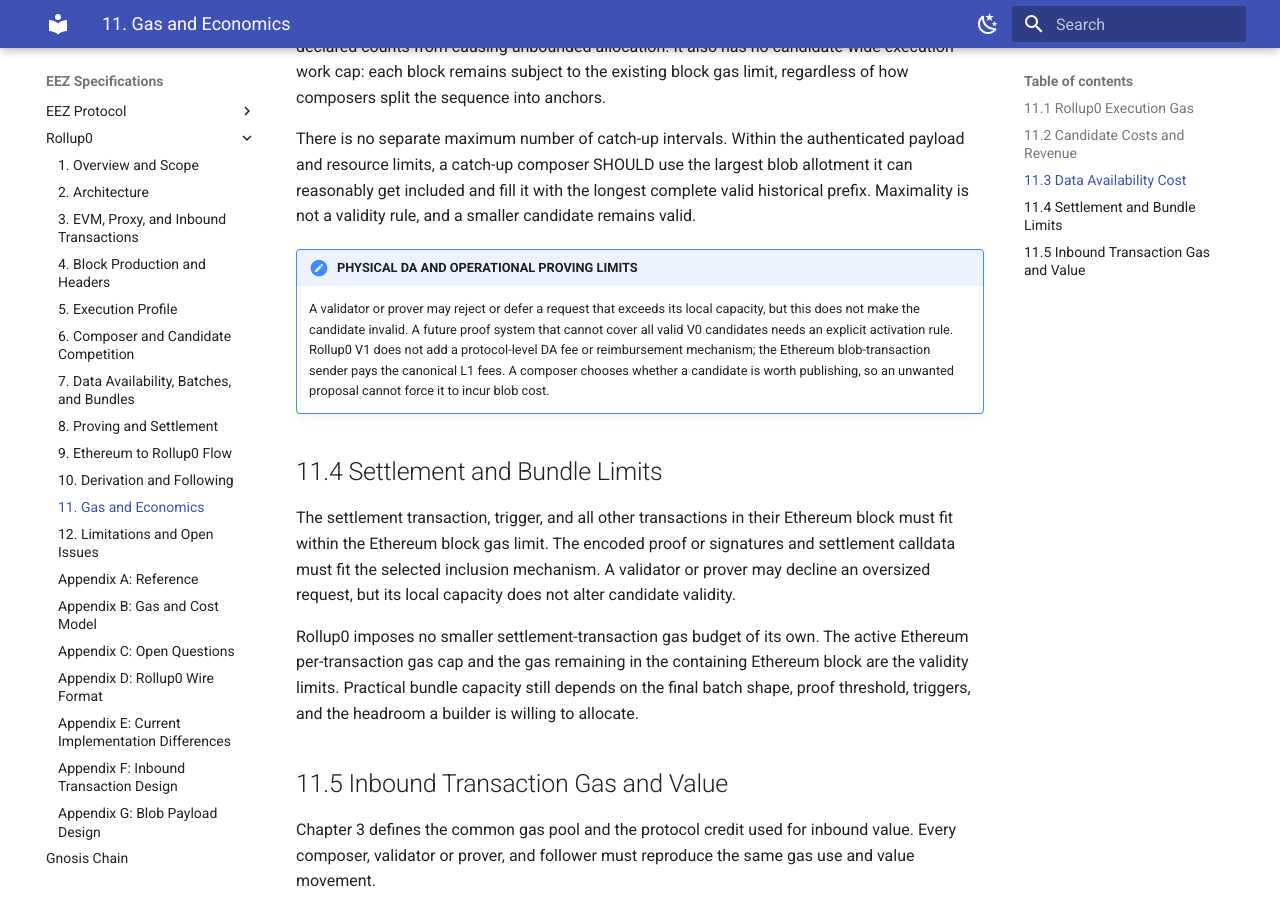
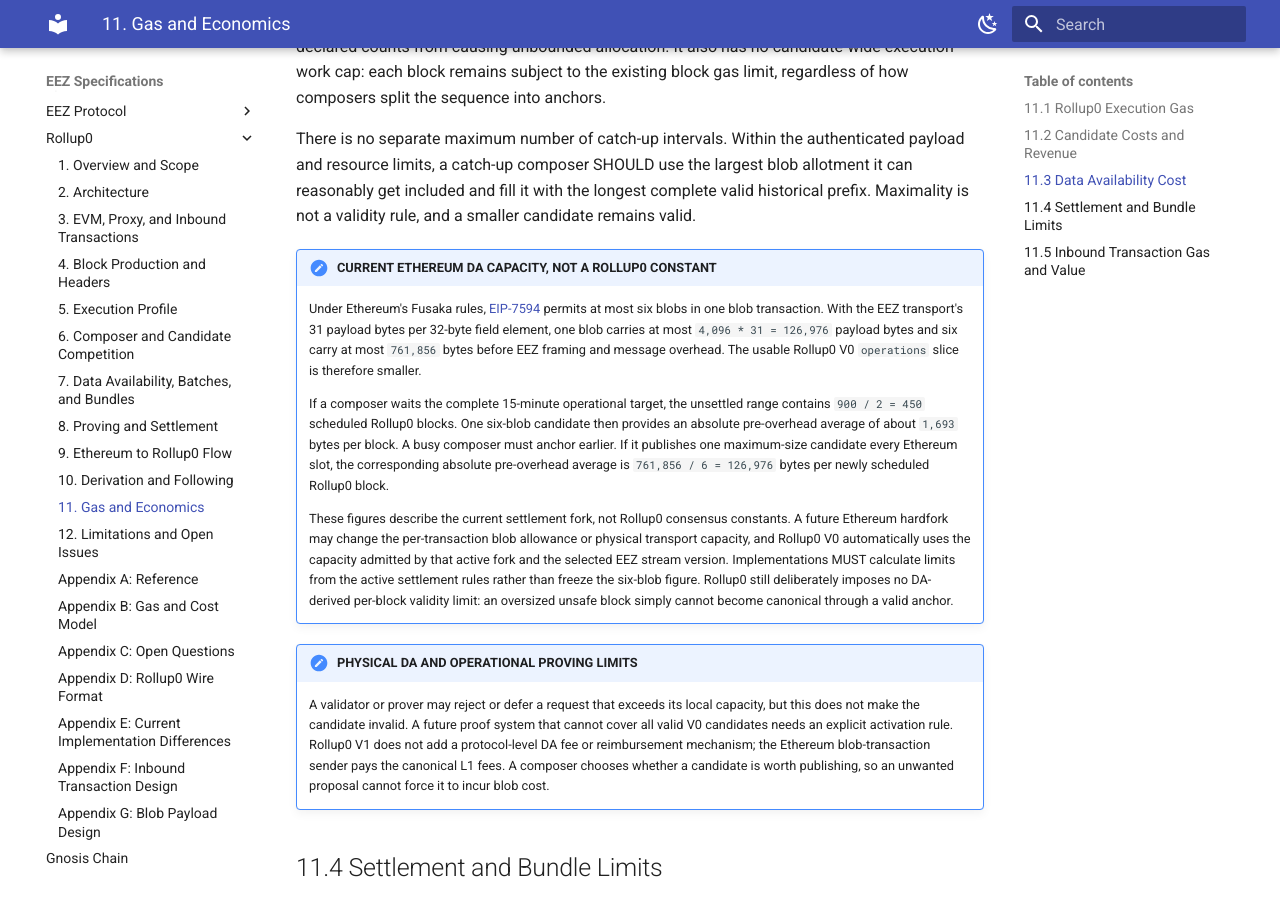
Before and after one commit to eez-association/specs-draft, an MkDocs documentation site: the page built from docs/rollup0-spec/11-gas-economics.md, in a window 1280 px wide and 900 px high, scrolled down 2007 px. Built offline with MkDocs 1.6.1 and Material for MkDocs 9.7.7, drawn with Linux system fonts in a browser that asks for light colours.

Commit message:
docs(rollup0): document fork-dependent blob capacity

```diff
--- a/docs/rollup0-spec/11-gas-economics.md
+++ b/docs/rollup0-spec/11-gas-economics.md
@@ -85,6 +85,27 @@ resource limits, a catch-up composer SHOULD use the largest blob allotment it ca
 included and fill it with the longest complete valid historical prefix. Maximality is not a
 validity rule, and a smaller candidate remains valid.
 
+!!! note "CURRENT ETHEREUM DA CAPACITY, NOT A ROLLUP0 CONSTANT"
+    Under Ethereum's Fusaka rules, [EIP-7594](https://eips.ethereum.org/EIPS/eip-7594) permits at
+    most six blobs in one blob transaction. With the EEZ transport's 31 payload bytes per 32-byte
+    field element, one blob carries at most
+    `4,096 * 31 = 126,976` payload bytes and six carry at most `761,856` bytes before EEZ framing
+    and message overhead. The usable Rollup0 V0 `operations` slice is therefore smaller.
+
+    If a composer waits the complete 15-minute operational target, the unsettled range contains
+    `900 / 2 = 450` scheduled Rollup0 blocks. One six-blob candidate then provides an absolute
+    pre-overhead average of about `1,693` bytes per block. A busy composer must anchor earlier. If
+    it publishes one maximum-size candidate every Ethereum slot, the corresponding absolute
+    pre-overhead average is `761,856 / 6 = 126,976` bytes per newly scheduled Rollup0 block.
+
+    These figures describe the current settlement fork, not Rollup0 consensus constants. A future
+    Ethereum hardfork may change the per-transaction blob allowance or physical transport
+    capacity, and Rollup0 V0 automatically uses the capacity admitted by that active fork and the
+    selected EEZ stream version. Implementations MUST calculate limits from the active settlement
+    rules rather than freeze the six-blob figure. Rollup0 still deliberately imposes no DA-derived
+    per-block validity limit: an oversized unsafe block simply cannot become canonical through a
+    valid anchor.
+
 !!! note "PHYSICAL DA AND OPERATIONAL PROVING LIMITS"
     A validator or prover may reject or defer a request that exceeds its local capacity, but this
     does not make the candidate invalid. A future proof system that cannot cover all valid V0
```
Also changed, not shown: docs/rollup0-spec/B-gas-cost-analysis.md (+15 -0 lines).
